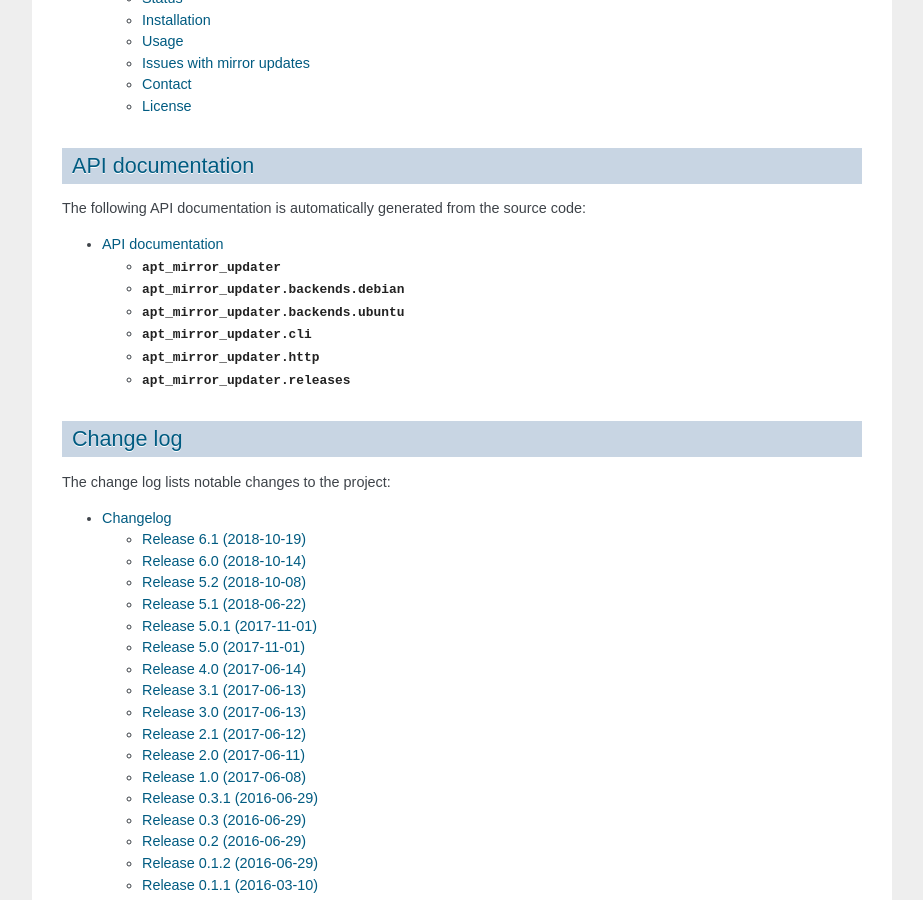
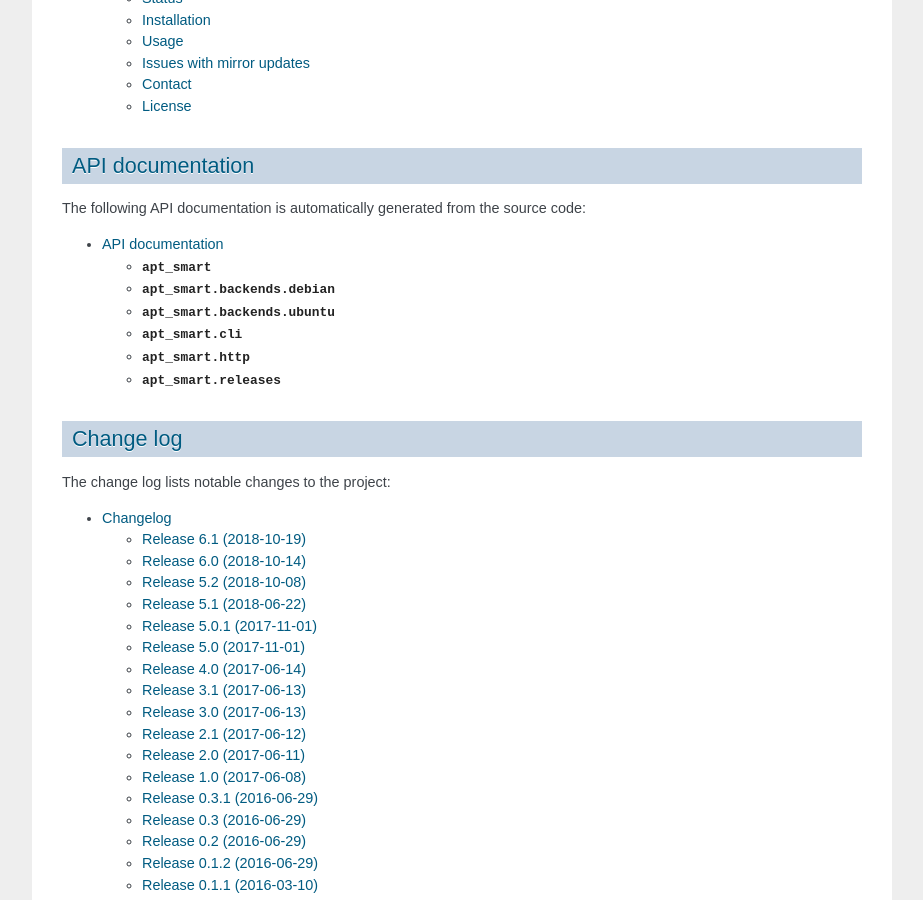
Before and after one commit to martin68/apt-smart, a Sphinx documentation site: the page built from docs/index.rst, in a window 1280 px wide and 900 px high, scrolled down 445 px. Shown: the whole window, without its empty margins (198-1121 px from the left). Built offline with Sphinx 7.4.7, drawn with Linux system fonts in a browser that asks for light colours.

Commit message:
In more files, rename :mod:`apt_mirror_updater` to `apt_smart`

```diff
--- a/README.rst
+++ b/README.rst
@@ -101,7 +101,7 @@ The command line interface is described below.
 ..
 .. [[[cog
 .. from humanfriendly.usage import inject_usage
-.. inject_usage('apt_mirror_updater.cli')
+.. inject_usage('apt_smart.cli')
 .. ]]]
 
 **Usage:** `apt-smart [OPTIONS]`
--- a/docs/api.rst
+++ b/docs/api.rst
@@ -7,38 +7,38 @@ the `apt-mirror-updater` package. The following modules are available:
 .. contents::
    :local:
 
-:mod:`apt_mirror_updater`
+:mod:`apt_smart`
 -------------------------
 
-.. automodule:: apt_mirror_updater
+.. automodule:: apt_smart
    :members:
 
-:mod:`apt_mirror_updater.backends.debian`
+:mod:`apt_smart.backends.debian`
 -----------------------------------------
 
-.. automodule:: apt_mirror_updater.backends.debian
+.. automodule:: apt_smart.backends.debian
    :members:
 
-:mod:`apt_mirror_updater.backends.ubuntu`
+:mod:`apt_smart.backends.ubuntu`
 -----------------------------------------
 
-.. automodule:: apt_mirror_updater.backends.ubuntu
+.. automodule:: apt_smart.backends.ubuntu
    :members:
 
-:mod:`apt_mirror_updater.cli`
+:mod:`apt_smart.cli`
 -----------------------------
 
-.. automodule:: apt_mirror_updater.cli
+.. automodule:: apt_smart.cli
    :members:
 
-:mod:`apt_mirror_updater.http`
+:mod:`apt_smart.http`
 ------------------------------
 
-.. automodule:: apt_mirror_updater.http
+.. automodule:: apt_smart.http
    :members:
 
-:mod:`apt_mirror_updater.releases`
+:mod:`apt_smart.releases`
 ----------------------------------
 
-.. automodule:: apt_mirror_updater.releases
+.. automodule:: apt_smart.releases
    :members:
```
Also changed, not shown: CHANGELOG.rst (+4 -4 lines), 3 other files.
